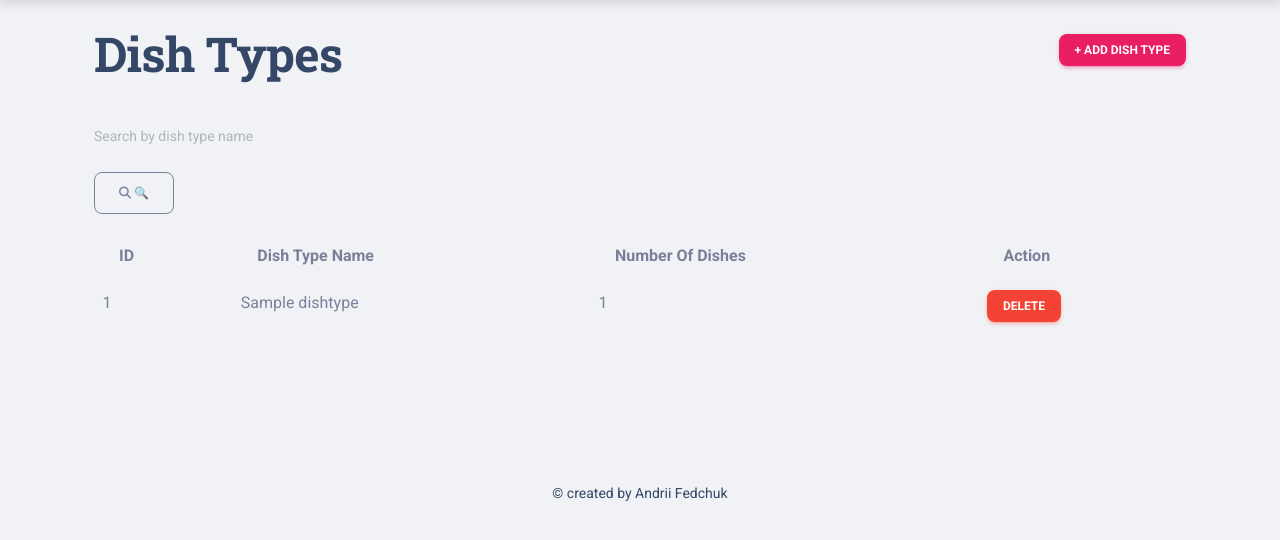
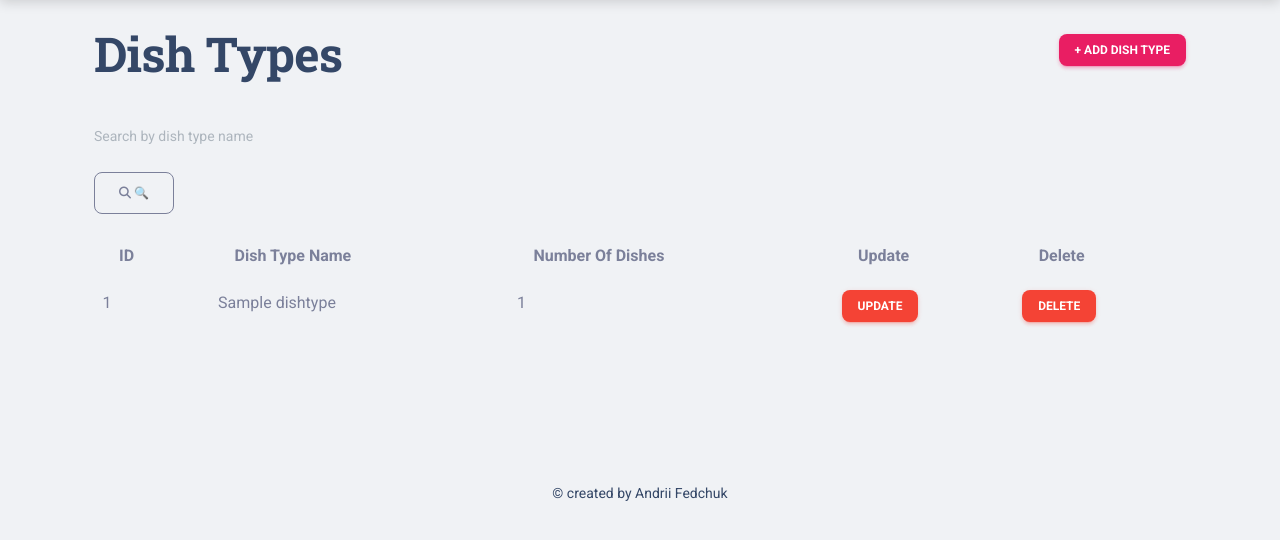
Before and after one commit to AndriiFn/restaurant-kitchen-service, a Django app: page /dish-types/ in a window 1280 px wide. Shown: the part 70-610 px from the top of the page. Run offline with Django 5.2, Linux system fonts and the light colour scheme; a user stored in the database is signed in; tables that the repository leaves empty hold one stand-in row (values such as "Sample post"); some libraries are stand-ins or nearby versions.

Commit message:
add and implement DishTypeUpdateView

```diff
--- a/kitchen_services/forms.py
+++ b/kitchen_services/forms.py
@@ -19,6 +19,18 @@ class DishForm(forms.ModelForm):
 
     class Meta:
         model = Dish
+        fields = "__all__"
+
+
+class DishTypeForm(forms.ModelForm):
+    dishes = forms.ModelMultipleChoiceField(
+        queryset=Dish.objects.all(),
+        widget=forms.CheckboxSelectMultiple,
+        required=False,
+    )
+
+    class Meta:
+        model = DishType
         fields = "__all__"
 
 
--- a/kitchen_services/urls.py
+++ b/kitchen_services/urls.py
@@ -8,6 +8,7 @@ from kitchen_services.views import (
     DishDeleteView,
     DishTypeListView,
     DishTypeCreateView,
+    DishTypeUpdateView,
     DishTypeDeleteView,
     CookListView,
     CookDetailView,
@@ -25,6 +26,7 @@ urlpatterns = [
     path("dishes/<int:pk>/delete/", DishDeleteView.as_view(), name="dish-delete"),
     path("dish-types/", DishTypeListView.as_view(), name="dish-type-list"),
     path("dish-types/create/", DishTypeCreateView.as_view(), name="dish-type-create"),
+    path("dish-types/<int:pk>/update/", DishTypeUpdateView.as_view(), name="dish-type-update"),
     path("dish-types/<int:pk>/delete/", DishTypeDeleteView.as_view(), name="dish-type-delete"),
     path("cooks/", CookListView.as_view(), name="cook-list"),
     path("cooks/<int:pk>/", CookDetailView.as_view(), name="cook-detail"),
--- a/kitchen_services/views.py
+++ b/kitchen_services/views.py
@@ -6,7 +6,7 @@ from django.urls import reverse_lazy
 from django.views import generic
 
 from kitchen_services.forms import CookCreationForm, DishForm, DishSearchForm, DishTypeSearchForm, CookSearchForm, \
-    DishTypeCreationForm
+    DishTypeCreationForm, DishTypeForm
 from kitchen_services.models import DishType, Cook, Dish
 
 @login_required
@@ -101,6 +101,14 @@ class DishTypeCreateView(LoginRequiredMixin, generic.CreateView):
     template_name = "kitchen_services/dish_type_form.html"
 
 
+class DishTypeUpdateView(LoginRequiredMixin, generic.UpdateView):
+    model = DishType
+    form_class = DishTypeForm
+    success_url = reverse_lazy("kitchen_services:dish-type-list")
+    template_name = "kitchen_services/dish_type_form.html"
+    context_object_name = "dish_type"
+
+
 class DishTypeDeleteView(LoginRequiredMixin, generic.DeleteView):
     model = DishType
     success_url = reverse_lazy("kitchen_services:dish-type-list")
--- a/templates/kitchen_services/dish_type_list.html
+++ b/templates/kitchen_services/dish_type_list.html
@@ -30,7 +30,8 @@
               <th>ID</th>
               <th>Dish Type Name</th>
               <th>Number of Dishes</th>
-              <th>Action</th>
+              <th>Update</th>
+              <th>Delete</th>
             </tr>
           </thead>
           <tbody>
@@ -39,6 +40,9 @@
                 <td>{{ dish_type.id }}</td>
                 <td>{{ dish_type.name }}</td>
                 <td>{{ dish_type.dishes.all.count }}</td>
+                <td>
+                  <a href="{% url 'kitchen_services:dish-type-update' pk=dish_type.id %}" class="btn btn-danger btn-sm">Update</a>
+                </td>
                 <td>
                   <a href="{% url 'kitchen_services:dish-type-delete' pk=dish_type.id %}" class="btn btn-danger btn-sm">Delete</a>
                 </td>
```
